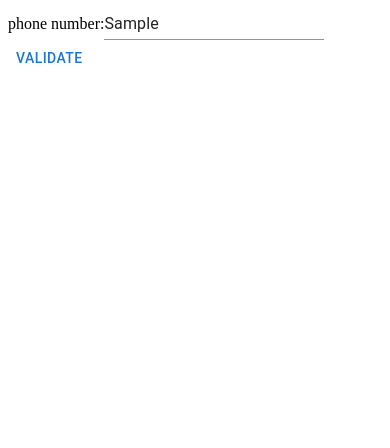
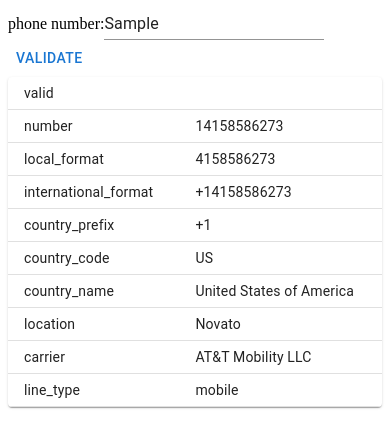
Before and after one commit to chauchakching/phone-validator-demo, a React (Vite) app in the folder client/: page / in a window 390 px wide. Both pictures are taken after typing "Sample" into the empty fields and a click on the button "VALIDATE". Shown: the top 448 px of the page. Built offline with nearby package versions, Linux system fonts and the light colour scheme.

Commit message:
feat: show phone validation result

```diff
--- a/client/src/App.tsx
+++ b/client/src/App.tsx
@@ -1,13 +1,31 @@
-import { Button, Input } from '@mui/material'
+import {
+  Button,
+  Input,
+  Paper,
+  Table,
+  TableBody,
+  TableCell,
+  TableContainer,
+  TableRow
+} from '@mui/material'
 import { Box } from '@mui/system'
-import React from 'react'
+import React, { useState } from 'react'
+import {
+  PhoneValidationResult,
+  validatePhone
+} from './services/phoneValidatorService'
 
 function App () {
-  const handleSubmit = (event: React.FormEvent<HTMLFormElement>) => {
+  const [result, setResult] = useState<PhoneValidationResult>()
+  const handleSubmit = async (event: React.FormEvent<HTMLFormElement>) => {
     event.preventDefault()
     const data = new FormData(event.currentTarget)
     console.log(data)
-    console.log('phone:', data.get('phone'))
+    const phone = (data.get('phone') as string) || ''
+    console.log('phone:', phone)
+    if (!phone) return
+    const validationResult = await validatePhone(phone)
+    setResult(validationResult)
   }
   return (
     <div className="App">
@@ -15,6 +33,20 @@ function App () {
         phone number:
         <Input name="phone" id="phone" />
         <Button type="submit">validate</Button>
+        {result && (
+          <TableContainer component={Paper}>
+            <Table size="small">
+              <TableBody>
+                {Object.entries(result).map(([key, val]) => (
+                  <TableRow key={key}>
+                    <TableCell>{key}</TableCell>
+                    <TableCell>{val}</TableCell>
+                  </TableRow>
+                ))}
+              </TableBody>
+            </Table>
+          </TableContainer>
+        )}
       </Box>
     </div>
   )
--- /dev/null
+++ b/client/src/services/phoneValidatorService.ts
@@ -0,0 +1,28 @@
+export type PhoneValidationResult = {
+  valid: boolean,
+  number: string
+  local_format?: string
+  international_format?: string
+  country_prefix?: string
+  country_code?: string
+  country_name?: string
+  location?: string
+  carrier?: string
+  line_type?: string
+}
+
+export const validatePhone = async (phone: string): Promise<PhoneValidationResult> => {
+  // TODO: connect to backend api
+  return {
+    valid: true,
+    number: '14158586273',
+    local_format: '4158586273',
+    international_format: '+14158586273',
+    country_prefix: '+1',
+    country_code: 'US',
+    country_name: 'United States of America',
+    location: 'Novato',
+    carrier: 'AT&T Mobility LLC',
+    line_type: 'mobile'
+  }
+}
```
